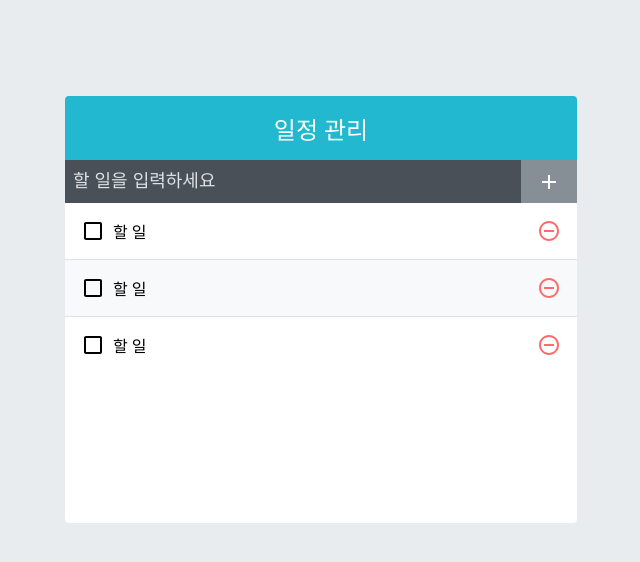
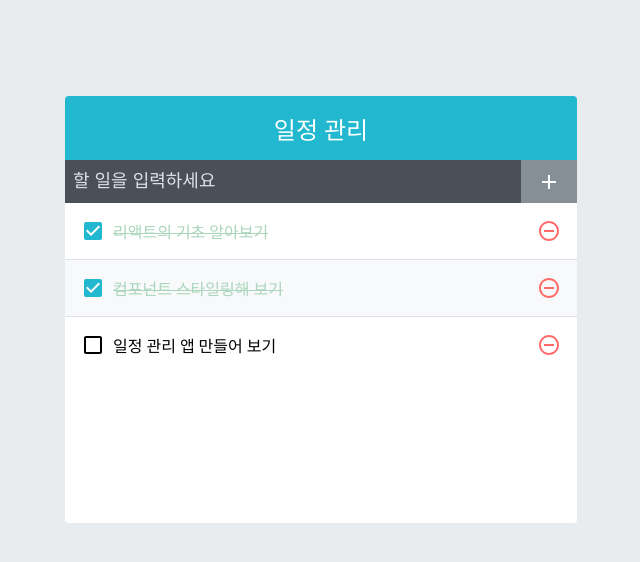
Before and after one commit to Kyeom1997/todo-app, a React (Create React App) app: page / in a window 1280 px wide. Shown: the top 562 px of the page, without its empty margins (319-959 px from the left). Built offline with nearby package versions, Linux system fonts and the light colour scheme.

Commit message:
todo-app / 기능구현

```diff
--- a/src/App.js
+++ b/src/App.js
@@ -1,13 +1,66 @@
-import React from 'react';
+import React, { useState, useRef, useCallback } from 'react';
 import TodoTemplate from './components/TodoTemplate';
 import TodoInsert from './components/TodoInsert';
 import TodoList from './components/TodoList';
 
 const App = () => {
+  const [todos, setTodos] = useState([
+    {
+      id: 1,
+      text: '리액트의 기초 알아보기',
+      checked: true,
+    },
+    {
+      id: 2,
+      text: '컴포넌트 스타일링해 보기',
+      checked: true,
+    },
+    {
+      id: 3,
+      text: '일정 관리 앱 만들어 보기',
+      checked: false,
+    },
+  ]);
+
+  //고윳값으로 사용될 id
+  //ref를 사용하여 변수 담기
+  const nextId = useRef(4);
+
+  const onInsert = useCallback(
+    (text) => {
+      const todo = {
+        id: nextId.current,
+        text,
+        checked: false,
+      };
+      setTodos(todos.concat(todo));
+      nextId.current += 1; //nextId 1씩 더하기
+    },
+    [todos],
+  );
+
+  const onRemove = useCallback(
+    (id) => {
+      setTodos(todos.filter((todo) => todo.id !== id));
+    },
+    [todos],
+  );
+
+  const onToggle = useCallback(
+    (id) => {
+      setTodos(
+        todos.map((todo) =>
+          todo.id === id ? { ...todo, checked: !todo.checked } : todo,
+        ),
+      );
+    },
+    [todos],
+  );
+
   return (
     <TodoTemplate>
-      <TodoInsert />
-      <TodoList />
+      <TodoInsert onInsert={onInsert} />
+      <TodoList todos={todos} onRemove={onRemove} onToggle={onToggle} />
     </TodoTemplate>
   );
 };
--- a/src/components/TodoInsert.js
+++ b/src/components/TodoInsert.js
@@ -1,11 +1,33 @@
-import React from 'react';
+import React, { useState, useCallback } from 'react';
 import { MdAdd } from 'react-icons/md';
 import './TodoInsert.scss';
 
-const TodoInsert = () => {
+const TodoInsert = ({ onInsert }) => {
+  const [value, setValue] = useState('');
+
+  const onChange = useCallback((e) => {
+    setValue(e.target.value);
+  }, []);
+
+  const onSubmit = useCallback(
+    (e) => {
+      onInsert(value);
+      setValue(''); // value값 초기화
+
+      //submit 이벤트는 브라우저에서 새로고침을 발생시킵니다.
+      // 이를 방지하기 위해 이 함수를 호출합니다.
+      e.preventDefault();
+    },
+    [onInsert, value],
+  );
+
   return (
-    <form className="TodoInsert">
-      <input placeholder="할 일을 입력하세요" />
+    <form className="TodoInsert" onSubmit={onSubmit}>
+      <input
+        placeholder="할 일을 입력하세요"
+        value={value}
+        onChange={onChange}
+      />
       <button type="submit">
         <MdAdd />
       </button>
--- a/src/components/TodoList.js
+++ b/src/components/TodoList.js
@@ -2,12 +2,17 @@
 import TodoListItem from './TodoListItem';
 import './TodoList.scss';
 
-const TodoList = () => {
+const TodoList = ({ todos, onRemove, onToggle }) => {
   return (
     <div className="TodoList">
-      <TodoListItem />
-      <TodoListItem />
-      <TodoListItem />
+      {todos.map((todo) => (
+        <TodoListItem
+          todo={todo}
+          key={todo.id}
+          onRemove={onRemove}
+          onToggle={onToggle}
+        />
+      ))}
     </div>
   );
 };
--- a/src/components/TodoListItem.js
+++ b/src/components/TodoListItem.js
@@ -4,16 +4,19 @@
   MdCheckBox,
   MdRemoveCircleOutline,
 } from 'react-icons/md';
+import cn from 'classnames';
 import './TodoListItem.scss';
 
-const TodoListItem = () => {
+const TodoListItem = ({ todo, onRemove, onToggle }) => {
+  const { id, text, checked } = todo;
+
   return (
     <div className="TodoListItem">
-      <div className="checkbox">
-        <MdCheckBoxOutlineBlank />
-        <div className="text">할 일</div>
+      <div className={cn('checkbox', { checked })} onClick={() => onToggle(id)}>
+        {checked ? <MdCheckBox /> : <MdCheckBoxOutlineBlank />}
+        <div className="text">{text}</div>
       </div>
-      <div className="remove">
+      <div className="remove" onClick={() => onRemove(id)}>
         <MdRemoveCircleOutline />
       </div>
     </div>
```
